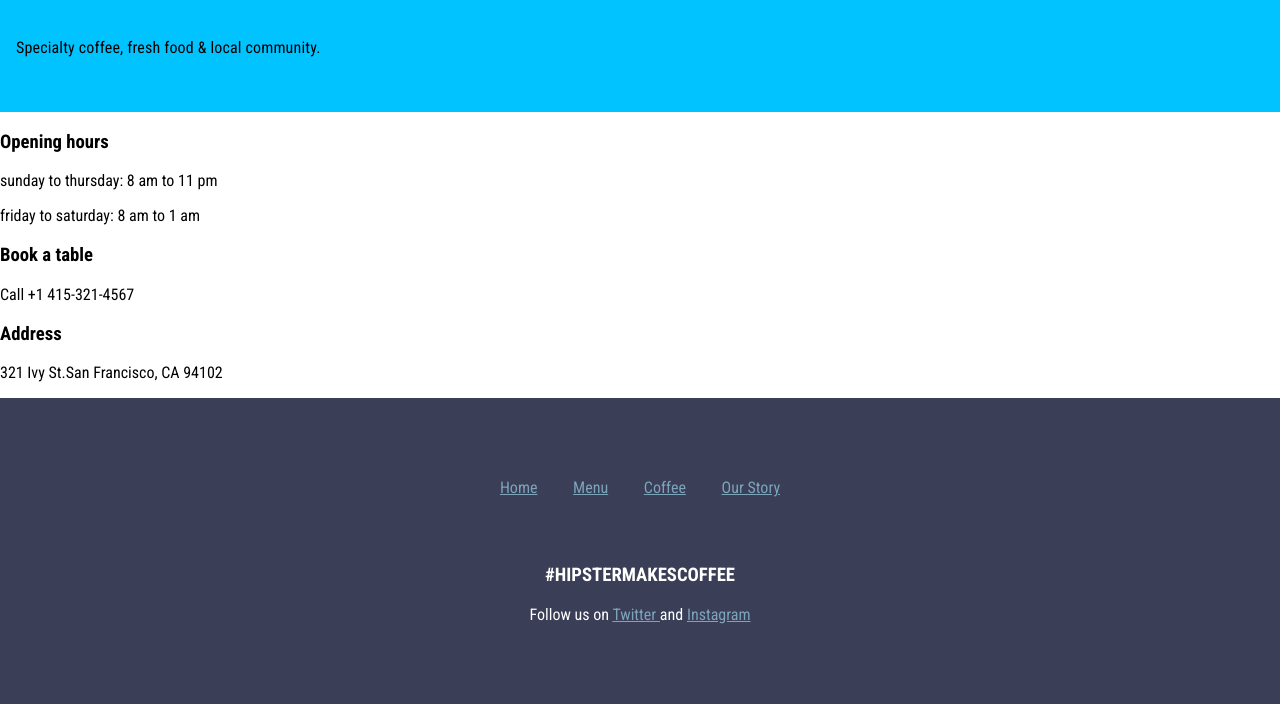
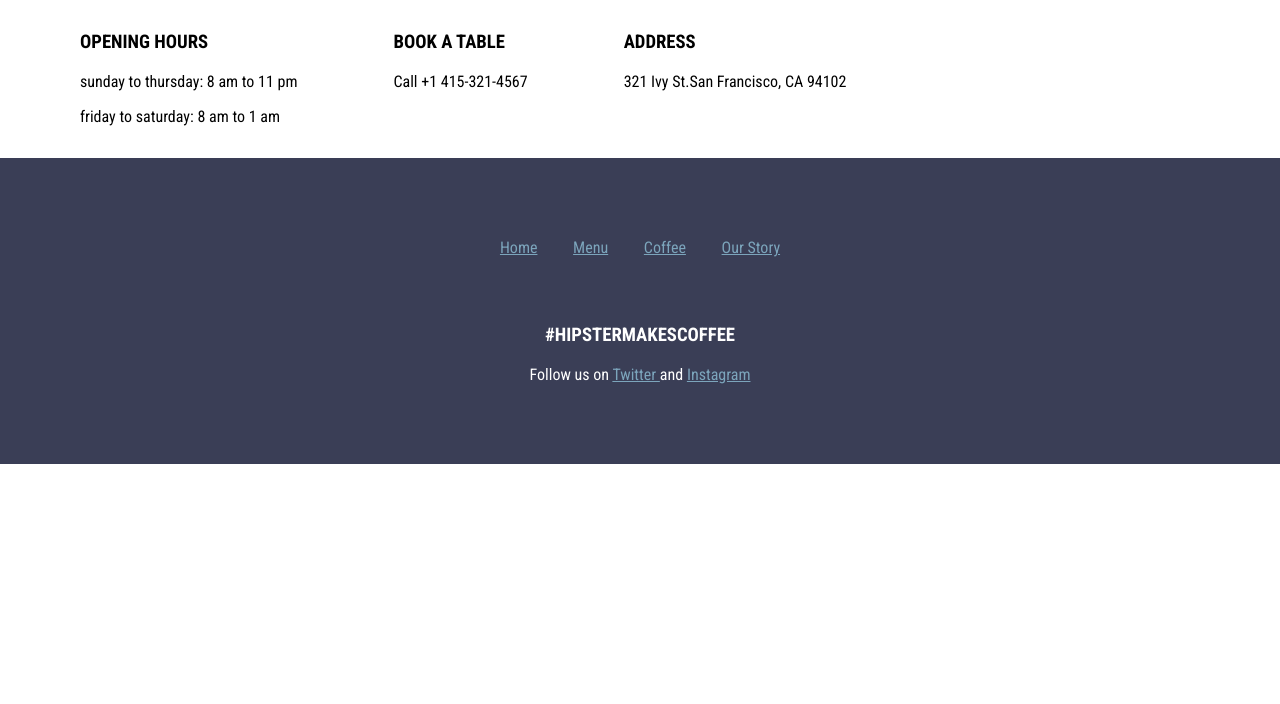
Before and after one commit to TheGazdaman/generic-hipster-coffee, a website: page src/index.html in a window 1280 px wide. Shown: the part 272-976 px from the top of the page. After the commit the page ends 800 px from the top, so only its background shows below. Drawn offline with nearby package versions, Linux system fonts and the light colour scheme; files that its build step writes are made by us from their sources.

Commit message:
2xcontainers

```diff
--- a/src/index.html
+++ b/src/index.html
@@ -20,6 +20,7 @@
             </nav>
         </div>
     </header>
+
     <container class="top">
         <div>
             Generic Hipster Coffee
@@ -32,14 +33,14 @@
     <container class="opening">
 
         <div>
-            <h3> Opening hours </h3>
+            <h3> OPENING HOURS </h3>
             <p> sunday to  thursday: 8 am to 11 pm</p>
             <p> friday to  saturday: 8 am to 1 am </p>
 
         </div>
 
         <div>
-            <h3> Book a table  </h3>
+            <h3> BOOK A TABLE  </h3>
             <p> Call +1 415-321-4567 </p>
 
         </div>
@@ -47,7 +48,7 @@
 
         <div>
             <h3>
-                    Address
+                ADDRESS
             </h3>
             <p>
                     321 Ivy St.San Francisco, CA 94102
--- a/src/scss/modules/_index.scss
+++ b/src/scss/modules/_index.scss
@@ -1,9 +1,28 @@
 
 .top div {
-    line-height: 6rem;
-    padding: 1rem;
-    background-color: rgb(0, 195, 255);
-    font-size: 1rem;
-    letter-spacing: 0.01em;
+    line-height: 2rem;
+
+    background-color: rgb(10, 49, 61);
+    font-size: 2rem;
+    font-weight: 100;
+    padding-left: 5rem;
+    padding-right: 5rem;
+    padding-top: 1.2rem;
+    padding-bottom: 1.2rem;
+
 
 }
+
+.opening {
+    padding-left: 4rem;
+
+    display: flex;
+    div {
+        margin: 1rem;
+        padding-right: 4rem;
+    }
+    h2 {
+        font-weight: 100;
+    }
+
+}
```
